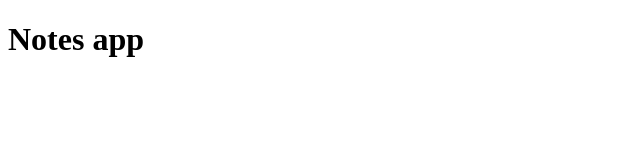
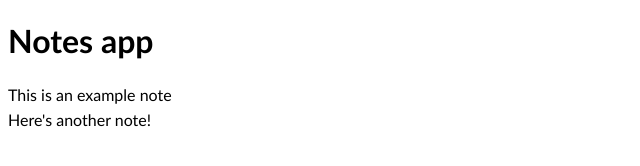
Before and after one commit to cloud-spotter/JavaScript_notes_app_wk10, a website: page index.html in a window 1280 px wide. Shown: the whole page, without its empty margins (0-640 px from the left). Drawn offline with Linux system fonts and the light colour scheme.

Commit message:
Phase 2, section 7: Test-driving a NotesView class that displays the NotesModel data, by dynamically creating HTML elements.

```diff
--- a/bundle.js
+++ b/bundle.js
@@ -25,9 +25,36 @@
     }
   });
 
+  // notesView.js
+  var require_notesView = __commonJS({
+    "notesView.js"(exports, module) {
+      var NotesView2 = class {
+        constructor(model2) {
+          this.model = model2;
+          this.mainContainerEl = document.querySelector("#main-container");
+        }
+        displayNotes() {
+          const notes = this.model.getNotes();
+          notes.forEach((note) => {
+            const noteDiv = document.createElement("div");
+            noteDiv.textContent = note;
+            noteDiv.className = "note";
+            this.mainContainerEl.append(noteDiv);
+          });
+        }
+      };
+      module.exports = NotesView2;
+    }
+  });
+
   // index.js
   var NotesModel = require_notesModel();
-  var notesModel = new NotesModel();
+  var NotesView = require_notesView();
+  var model = new NotesModel();
+  var view = new NotesView(model);
   console.log("The notes app is running");
-  console.log(notesModel.getNotes());
+  console.log(model.getNotes());
+  model.addNote("This is an example note");
+  model.addNote("Here's another note!");
+  view.displayNotes();
 })();
--- a/index.html
+++ b/index.html
@@ -4,6 +4,14 @@
     <meta charset="UTF-8">
     <meta name="viewport" content="width=device-width, initial-scale=1.0">
     <meta http-equiv="X-UA-Compatible" content="ie=edge">
+    <style>
+      body {
+        font-family: Trebuchet MS, sans-serif;
+      }
+      #main-container {
+        line-height: 1.6;
+      }
+    </style>
 
     <title>Notes app</title>
   </head>
```
Also changed, not shown: index.js (+11 -2 lines), notesView.js (added, +20 -0 lines), notesView.test.js (added, +29 -0 lines).
